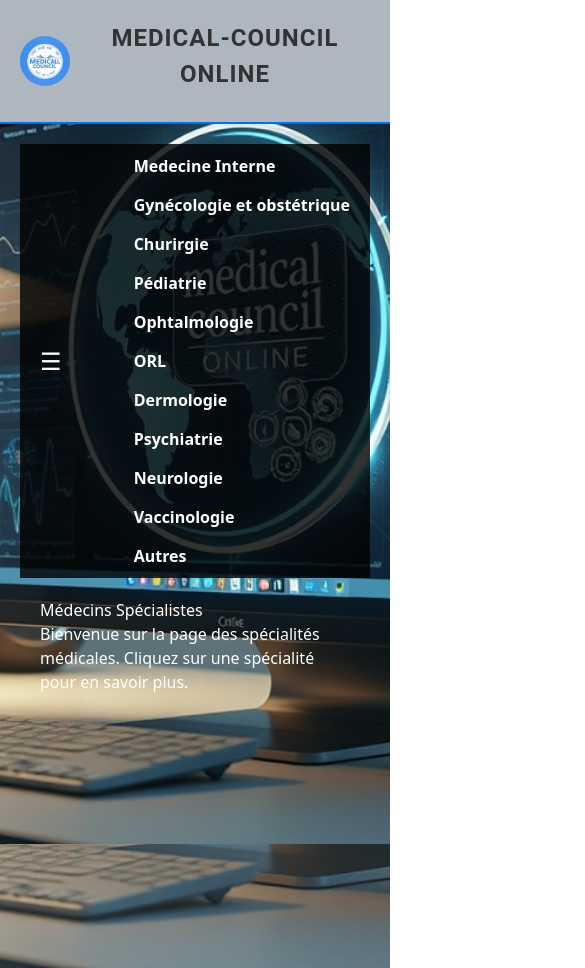
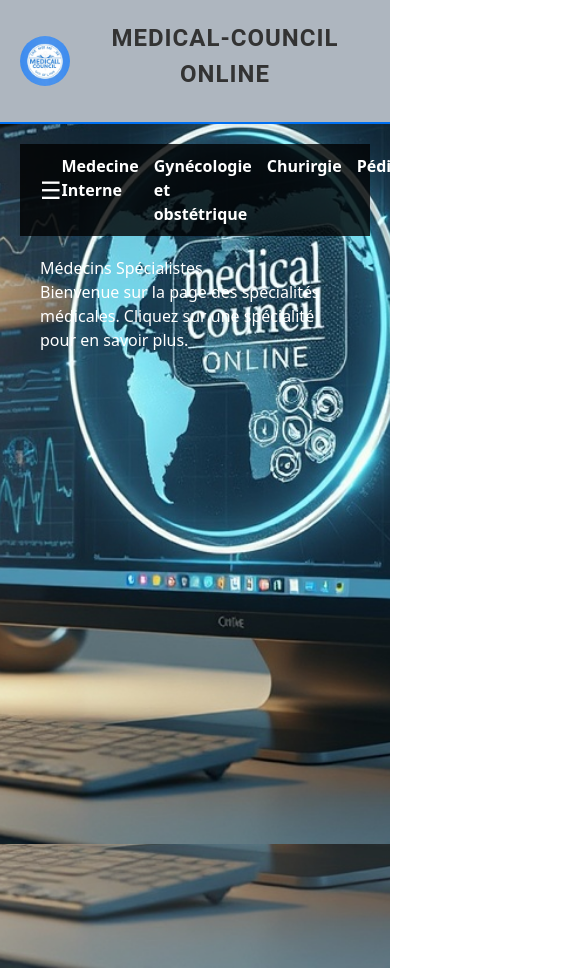
Before and after one commit to kingverite/Docta, a Next.js app: page /blog/specialiste in a window 390 px wide. Shown: the top 968 px of the page, 585 px wide, since content can reach past the window. Built offline with nearby package versions, Linux system fonts and the light colour scheme.

Commit message:
commit 1g

```diff
--- a/src/styles/Form.module.css
+++ b/src/styles/Form.module.css
@@ -1,12 +1,7 @@
 /*///////////////////////////////SCC exporté///////////////////////////////////*/
 
 
-@media (max-width: 768px) {
-  .specialtiesMenu {
-    flex-direction: column;
-    gap: 10px;
-  }
-}
+
 @media screen and (max-width: 768px) {
   .desktop-only {
     display: none;
```
